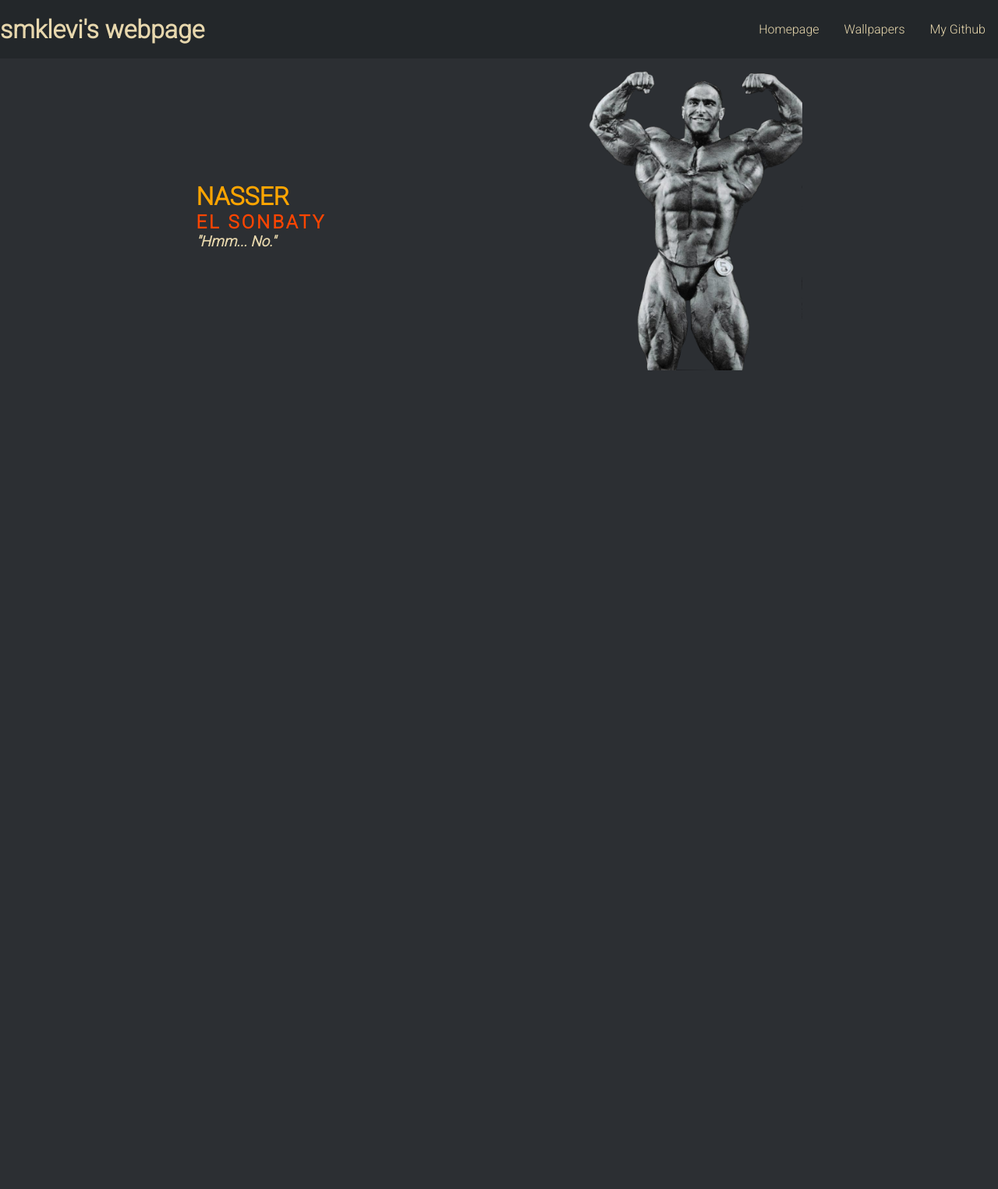
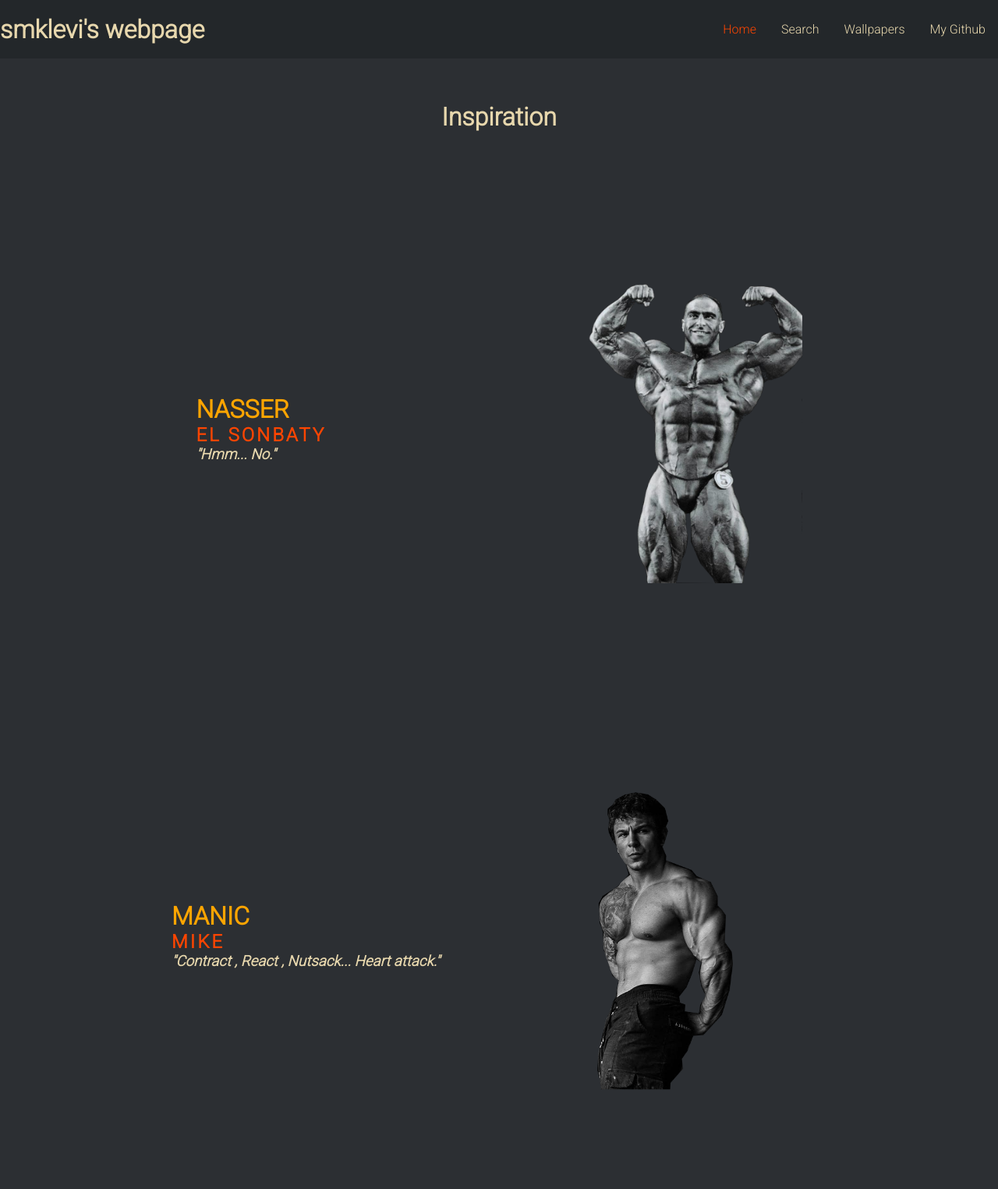
Before and after one commit to smklevi/testWeb, a plain HTML site: page index.html in a window 1280 px wide. Shown: the whole page at 78% size. Before the commit the page ends 800 px from the top, so only its background shows below. Drawn offline with Linux system fonts and the light colour scheme.

Commit message:
Home done, wallpapers started

```diff
--- a/index.html
+++ b/index.html
@@ -15,21 +15,35 @@
             <h1>smklevi's webpage</h1>
             <nav class="navbarContainer">
                 <ul class="navbarList">
-                    <li class="navbarListitem"><a href="">Homepage</a></li>
+                    <li class="navbarListitem"><a href="index.html" class="active">Home</a></li>
+                    <li class="navbarListitem"><a href="">Search</a></li>
                     <li class="navbarListitem"><a href="content/wallpapers.htm">Wallpapers</a></li>
                     <li class="navbarListitem"><a href="www.github.com/smklevi">My Github</a></li>
                 </ul>
             </nav>
         </header>
         <main>
+            <div class="content" style="height: 150px;">
+                <h1>Inspiration</h1>
+            </div>
             <div class="content">
                 <div class="content-left">
-                    <h1 class="nasserh1">Nasser</h1>
-                    <h2 class="nasserh2">El Sonbaty</h2>
-                    <h3 class="nasserquote">"Hmm... No."</h3>
+                    <h1 class="nameh1">Nasser</h1>
+                    <h2 class="nameh2">El Sonbaty</h2>
+                    <h3 class="quote">"Hmm... No."</h3>
                 </div>
                 <div class="content-right">
                     <img src="pics/Nasser.png" alt="" style="height: 400px;">
+                </div>
+            </div>
+            <div class="content">
+                <div class="content-left">
+                    <h1 class="nameh1">Manic</h1>
+                    <h2 class="nameh2">Mike</h2>
+                    <h3 class="quote">"Contract , React , Nutsack... Heart attack."</h3>
+                </div>
+                <div class="content-right">
+                    <img src="pics/manicmike.png" alt="" style="height: 400px;">
                 </div>
             </div>
         </main>
--- a/style.css
+++ b/style.css
@@ -40,10 +40,15 @@ header {
     transition: all .5s;
 }
 
+.active {
+    color: orangered;
+}
+
 .content {
     display: flex;
     align-items: center;
     justify-content: center;
+    height: calc(100vh - 150px);
 }
 
 .content .content-left {
@@ -54,17 +59,17 @@ img {
     max-width: 100%;
 }
 
-.nasserh1 {
+.nameh1 {
     text-transform: uppercase;
     color: orange;
 }
 
-.nasserh2 {
+.nameh2 {
     text-transform: uppercase;
     letter-spacing: 3px;
     color: orangered;
 }
 
-.nasserquote {
+.quote {
     font-style: italic;
 }
```
Also changed, not shown: content/wallpapers.htm (+37 -0 lines), app.js (deleted), pics/manicmike.png (added).
